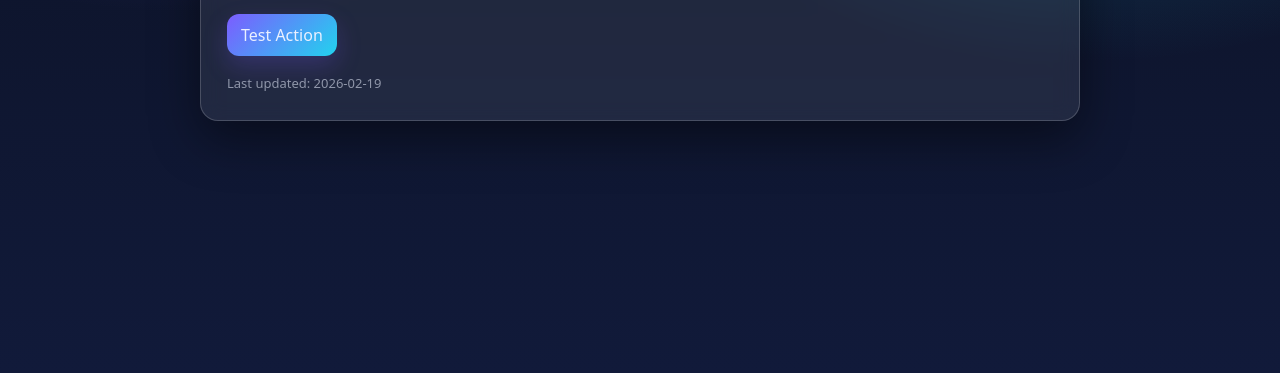
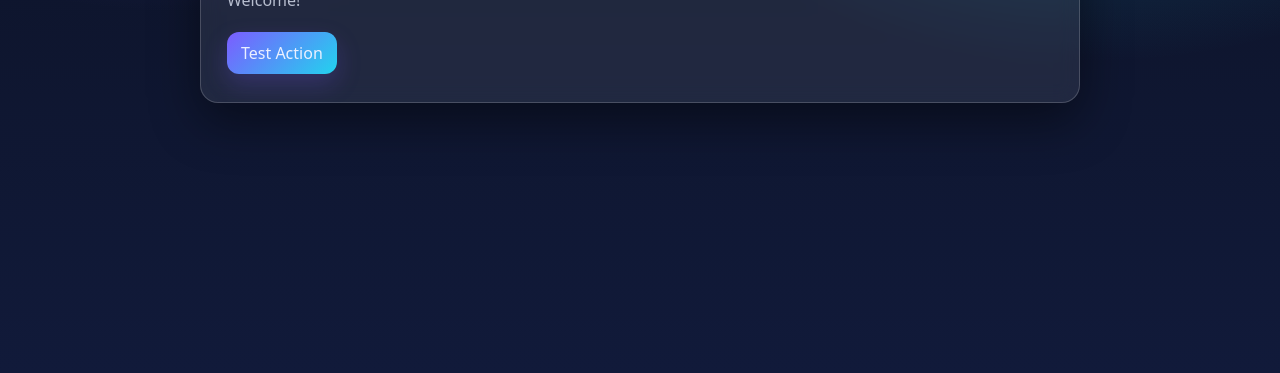
Before and after one commit to wyat2/wyat2.github.io, a plain HTML site: page index.html in a window 1280 px wide. Shown: the part 427-800 px from the top of the page. Drawn offline with Linux system fonts and the light colour scheme.

Commit message:
Remove footer from index.html

```diff
--- a/index.html
+++ b/index.html
@@ -133,7 +133,7 @@
       <a class="btn primary" href="#" onclick="alert('Hello from Andrew\\'s Testing Environment!'); return false;">Test Action</a>
     </div>
 
-    <footer>Last updated: <span id="date"></span></footer>
+
   </main>
 
   <script>
```
